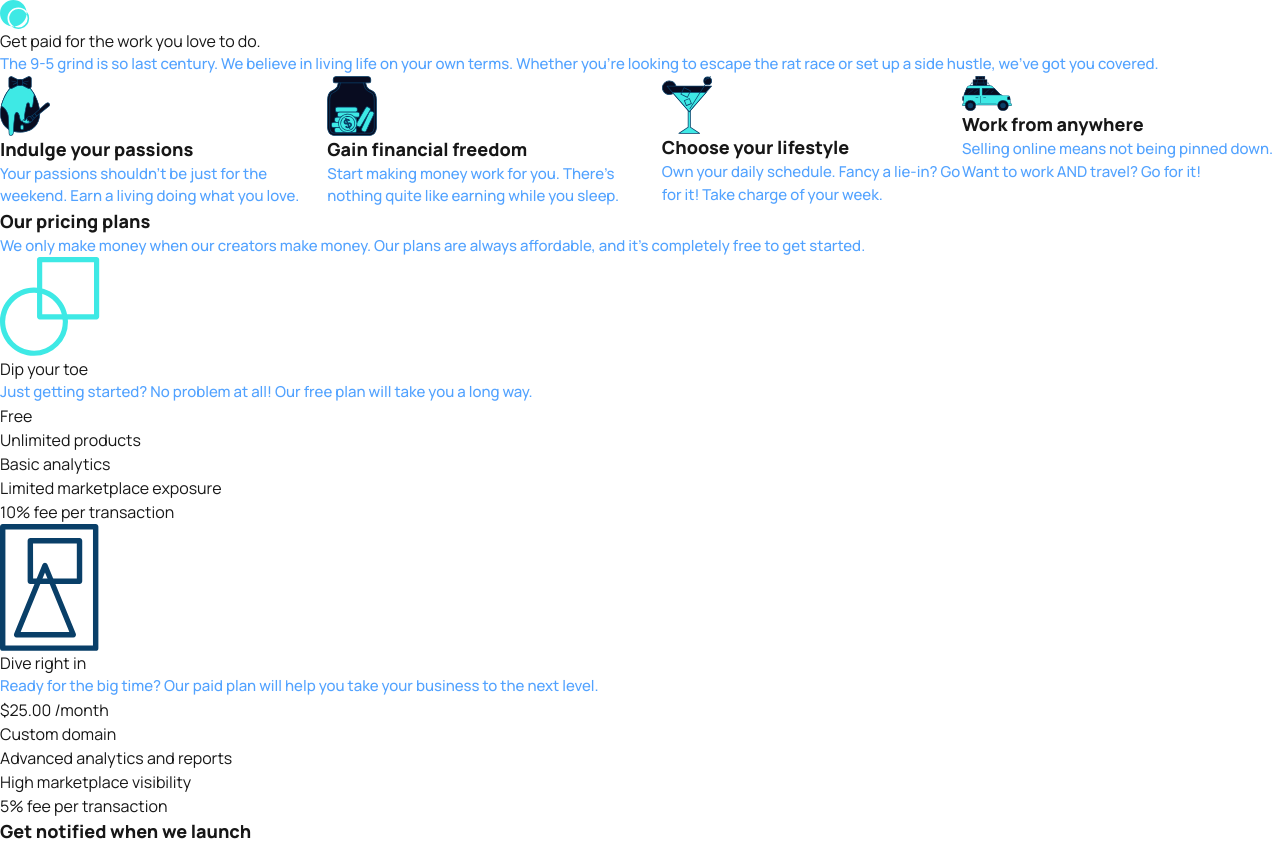
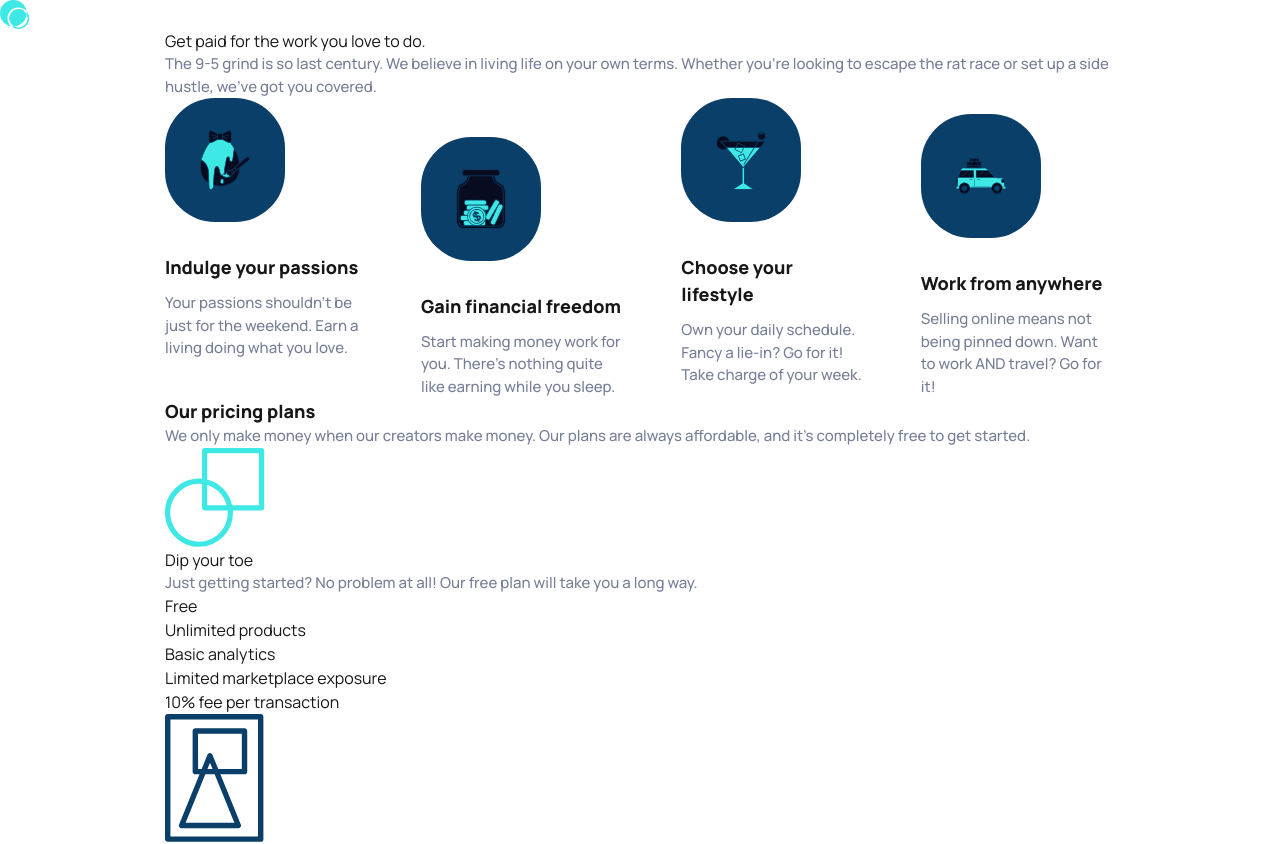
Before and after one commit to KingJosephI/maker-prelaunch-site, a Next.js app: page / in a window 1280 px wide. Shown: the top 844 px of the page. Built offline with nearby package versions, Linux system fonts and the light colour scheme.

Commit message:
style: add a left margin to the features list

```diff
--- a/app/components/Features/Feature/Feature.tsx
+++ b/app/components/Features/Feature/Feature.tsx
@@ -1,14 +1,14 @@
-import Image from "next/image";
 import { FeatureType } from "../types/Feature";
+import FeatureIcon from "./FeatureIcon";
 
 const Feature: React.FC<FeatureType> = ({ title, description, image }) => {
   return (
-    <div>
-      <div>
-        <Image src={image} alt="illustration" width={50} height={50} />
+    <div className="max-sm:text-center md:flex lg:flex-col">
+      <FeatureIcon imageSource={image} />
+      <div className="md:ml-14 lg:ml-0">
+        <h2 className="pb-[11px] pt-[32px]">{title}</h2>
+        <p>{description}</p>
       </div>
-      <h2>{title}</h2>
-      <p>{description}</p>
     </div>
   );
 };
--- /dev/null
+++ b/app/components/Features/Feature/FeatureIcon.tsx
@@ -0,0 +1,14 @@
+import Image from "next/image";
+
+type IconProps = {
+  imageSource: string
+}
+const FeatureIcon: React.FC<IconProps> = ({ imageSource }) => {
+  return (
+    <div className="bg-feature-blue w-[120px] h-[124px] flex justify-center items-center rounded-[50px] max-sm:mx-auto">
+      <Image src={imageSource} alt="illustration" width={50} height={50} />
+    </div>
+  );
+};
+
+export default FeatureIcon
--- a/app/components/Features/Features.tsx
+++ b/app/components/Features/Features.tsx
@@ -4,7 +4,7 @@ import { featuresList } from "./data/featuresList";
 
 const Features = (): ReactNode => {
    return (
-    <section className="flex flex-col md:flex-row">
+     <section className="flex flex-col gap-14 lg:h-[300px] lg:flex-row lg:[&>*:nth-child(even)]:self-end md:[&>*:nth-child(odd)]:ml-14 lg:[&>*:nth-child(odd)]:ml-0">
        {featuresList.map((feature) => (
          <Feature
            key={feature.id}
--- a/app/globals.css
+++ b/app/globals.css
@@ -8,13 +8,13 @@
 @theme inline {
   --color-background: var(--background);
   --color-foreground: var(--foreground);
-  /* --font-sans: var(--font-geist-sans);
-  --font-mono: var(--font-geist-mono); */
 
   /* Custom colors */
   --color-pricing-blue: #0070f3;
   --color-feature-blue: #093F68;
   --color-backcolor: #080C20;
+  --color-paragraph-color: #777F98;
+  --color-error-color: #FF2965;
 }
 
 @layer base {
@@ -23,8 +23,12 @@
   }
 
   p {
-    @apply text-[15px] font-medium text-blue-400;
+    @apply text-[15px] font-medium text-paragraph-color;
   }
+}
+
+@layer components {
+
 }
 
 @media (prefers-color-scheme: dark) {
--- a/app/page.tsx
+++ b/app/page.tsx
@@ -4,7 +4,7 @@ import Features from "./components/Features/Features";
 
 export default function Home() {
   return (
-    <main>
+    <main className="px-[24px] md:px-[97px] lg:px-[165px]">
       <Hero />
       <Features />
       <Pricing />
```
Lines whose indentation alone changed are shown as unchanged.
